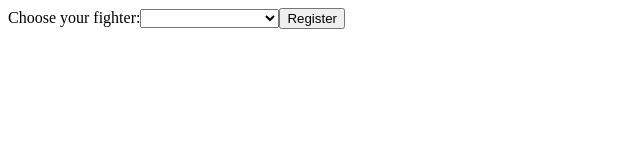
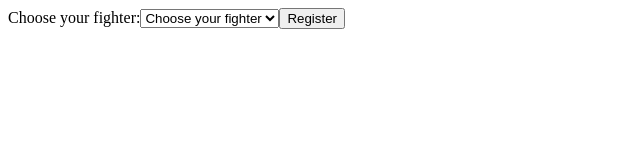
Before and after one commit to dr3am-team/tocatu-vue, a Vue app: page /register in a window 1280 px wide. Shown: the top 160 px of the page, without its empty margins (0-640 px from the left). Built offline with nearby package versions, Linux system fonts and the light colour scheme.

Commit message:
add Input component

```diff
--- /dev/null
+++ b/src/components/Input.vue
@@ -0,0 +1,23 @@
+<template>
+  <label for="">
+    {{ this.label }}
+    <input :type="this.type" />
+  </label>
+</template>
+
+<script>
+export default {
+  props: {
+    type: {
+      type: String,
+      default: 'number'
+    },
+    label: {
+      type: String,
+      default: 'Label'
+    }
+  }
+}
+</script>
+
+<style></style>
--- a/src/views/RegisterView.vue
+++ b/src/views/RegisterView.vue
@@ -2,36 +2,39 @@
   <div>
     <label for="account-type">Choose your fighter:</label>
     <select id="account-type" v-model="typeSelected" @click="select">
-                <option selected disable hidden>Choose your fighter</option>
-                <option v-for="type in accountType" :key="type.value" :value="type.value">{{ type.label }}</option>
-
+      <option disabled value="">Choose your fighter</option>
+      <option v-for="type in accountType" :key="type.value" :value="type.value">
+        {{ type.label }}
+      </option>
     </select>
 
     <div v-if="typeSelected == 'band'">
-            <label for="bandName">Name of your band <input type="text" v-model="band.name"></label>
-            <label for="style">Style of your band <input type="text" v-model="band.style"></label>
+      <label for="bandName">Name of your band <input type="text" v-model="band.name" /></label>
+      <label for="style">Style of your band <input type="text" v-model="band.style" /></label>
     </div>
 
     <div v-if="typeSelected == 'bar'">
-             <label for="barName">Name of your bar <input type="text" v-model="bar.name"></label>
-            <label for="style"> Location of your bar <input type="text" v-model="bar.location"></label>
+      <label for="barName">Name of your bar <input type="text" v-model="bar.name" /></label>
+      <label for="style"> Location of your bar <input type="text" v-model="bar.location" /></label>
     </div>
     <button @click="register">Register</button>
   </div>
 </template>
 
 <script>
+import Input from '../components/Input.vue'
 export default {
-    components: {},
-    setup() {
-
-    },
+  components: { Input },
+  setup() {},
   data() {
     return {
-            accountType: [{ label: 'Band', value: 'band' }, { label: 'Bar', value: 'bar' }],
+      accountType: [
+        { label: 'Band', value: 'band' },
+        { label: 'Bar', value: 'bar' }
+      ],
       typeSelected: '',
-            band: {name: '', style: ''},
-            bar: {name: '', location: ''}
+      band: { name: '', style: '' },
+      bar: { name: '', location: '' }
     }
   },
   methods: {
```
Also changed, not shown: src/components/InputComponent.vue (deleted, +0 -12 lines). Lines whose indentation alone changed are shown as unchanged.
